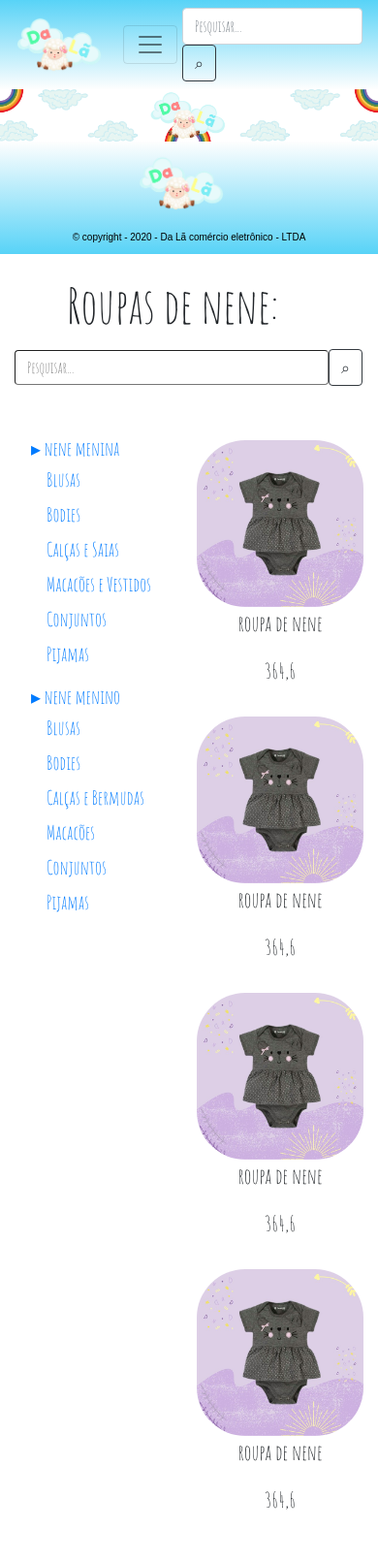
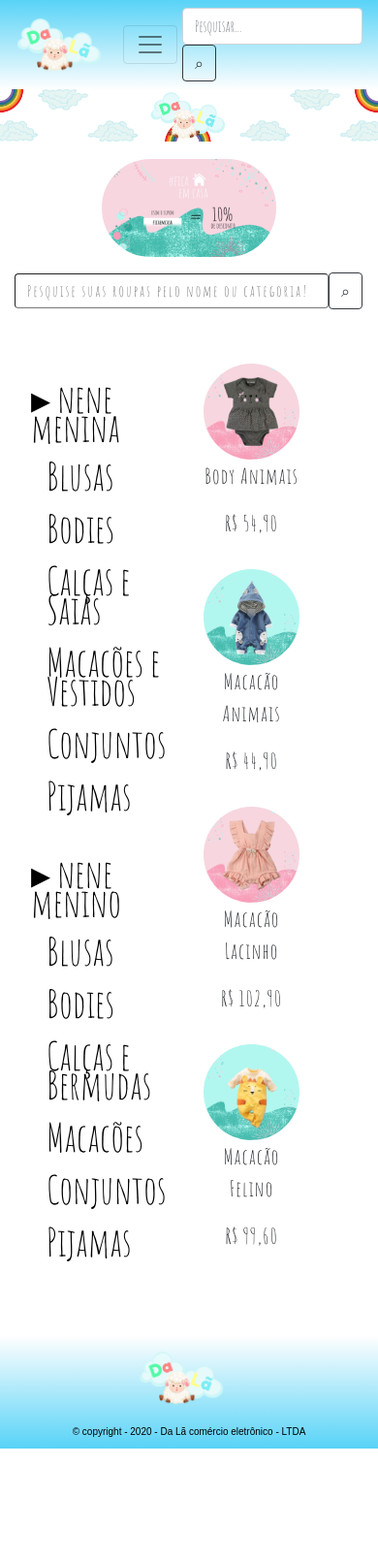
Before and after one commit to DarlanHenrique/-Equipe-2-Trainee-2020.1, a PHP site: page /pgvendas.html in a window 390 px wide. Shown: the whole page at 97% size. After the commit the page ends 1494 px from the top, so only its background shows below. Run offline with PHP 8.4, Linux system fonts and the light colour scheme.

Commit message:
att geral menos navbar, responsividade ok acho

```diff
--- a/css/styles.css
+++ b/css/styles.css
@@ -38,12 +38,13 @@ body {
 }
 
 .container h1 {
-	font-weight: 50;
-	font-size: 50px;
-	text-align: left;
-	margin-left: 15%;
+	text-align: center;
 	padding-top: 5%;
 	padding-bottom: 2%;
+}
+.prom{
+	border-radius: 50px;
+	width: 50%;
 }
 
 .barrapsq {
@@ -52,8 +53,11 @@ border-radius: 4px;
 padding-left: 12px;
 line-height: 32px;
 border-width: 1px;
+letter-spacing: 2px;
 }
-
+.nav-link{
+	color: black;
+}
 .barracategoria {
 	font-size: 20px;
 	line-height: 12px;
@@ -76,12 +80,22 @@ border-width: 1px;
 .cardtxt {
 	text-align: center;
 	font-size: 22px;
+	letter-spacing: 1px;
 }
 
 
 @media (max-width: 1000px) {
-	.card {
+	.card-deck {
 		display: inline-block;
-		width: 100%;
+		width: 60%;
+		border-radius: 40px;
+		padding-bottom: 40px;
 	}
+.barracategoria {
+	font-size: 40px;
+	line-height: 30px;
 }
+.colun1pv {
+	width:50%;
+}
+}
--- a/pgvendas.html
+++ b/pgvendas.html
@@ -49,16 +49,6 @@
     <main>
 
     </main>
-    <footer>
-      <nav class="navbar navbar-light justify-content-center">
-        <a class="navbar-brand" href="#">
-          <img src="img/Da_lã_Logo_2.png" width="90" height="60" alt="Logotipo Da Lã">
-        </a>
-
-      </nav>
-      <p class="copyright">&copy; copyright - 2020 - Da Lã comércio eletrônico - LTDA </p>
-
-    </footer>
 
 	</head>
 
@@ -66,11 +56,12 @@
 
 		<div class="container">
 
-				<h1>Roupas de nene:</h1>
+				<h1>
+				      <img class="prom" src="img/cupom.png" alt="Cupom FICAEMCASA">
 
-
+				  </h1>
 	            <form class="form-inline pesquisa">
-	              <input class="barrapsq" class="form-control mr-sm-2" type="search" placeholder="Pesquisar..." aria-label="Pesquisar">
+	              <input class="barrapsq" class="form-control mr-sm-2" type="search" placeholder="Pesquise suas roupas pelo nome ou categoria!" aria-label="Pesquisar">
 	              <button type="submit" class="btn btn-outline-dark">&#8981</button>
 	            </form>
 
@@ -110,31 +101,31 @@
 			<div class="col py-3 px-lg-5">
                 	<div class="card-deck">
 					  <div class="card">
-					    <img class="cardimg" src="img/ft1.jpg" alt="Imagem de capa do card">
+					    <img class="cardimg" src="img/roupa1.jpeg" alt="Imagem de capa do card">
 					    <div class="cardtxt">
-					      <p>roupa de nene</p>
-					      <p>364,6</p>
+					      <p>Body Animais</p>
+					      <p>R$ 54,90</p>
 					    </div>
 					  </div>
 					  <div class="card">
-					    <img class="cardimg" src="img/ft1.jpg" alt="Imagem de capa do card">
+					    <img class="cardimg" src="img/roupa2.jpeg" alt="Imagem de capa do card">
 					    <div class="cardtxt">
-					      <p>roupa de nene</p>
-					      <p>364,6</p>
+					      <p>Macacão Animais</p>
+					      <p>R$ 44,90</p>
 					    </div>
 					  </div>
 					  <div class="card">
-					    <img class="cardimg" src="img/ft1.jpg" alt="Imagem de capa do card">
+					    <img class="cardimg" src="img/roupa3.jpeg" alt="Imagem de capa do card">
 					    <div class="cardtxt">
-					      <p>roupa de nene</p>
-					      <p>364,6</p>
+					      <p>Macacão Lacinho</p>
+					      <p>R$ 102,90</p>
 					    </div>
 					  </div>
 					   <div class="card">
-					    <img class="cardimg" src="img/ft1.jpg" alt="Imagem de capa do card">
+					    <img class="cardimg" src="img/roupa4.jpeg" alt="Imagem de capa do card">
 					    <div class="cardtxt">
-					      <p>roupa de nene</p>
-					      <p>364,6</p>
+					      <p>Macacão Felino</p>
+					      <p>R$ 99,60</p>
 					    </div>
 					  </div>
 					</div>
@@ -142,7 +133,16 @@
 			</div>
 		</div>
 
+		    <footer>
+      <nav class="navbar navbar-light justify-content-center">
+        <a class="navbar-brand" href="#">
+          <img src="img/Da_lã_Logo_2.png" width="90" height="60" alt="Logotipo Da Lã">
+        </a>
 
+      </nav>
+      <p class="copyright">&copy; copyright - 2020 - Da Lã comércio eletrônico - LTDA </p>
+
+    </footer>
 
 	</body>
 	<script src="https://code.jquery.com/jquery-3.3.1.slim.min.js" integrity="sha384-q8i/X+965DzO0rT7abK41JStQIAqVgRVzpbzo5smXKp4YfRvH+8abtTE1Pi6jizo" crossorigin="anonymous"></script>
```
Also changed, not shown: img/cupom.png (added), img/ft1.jpg (deleted), img/lupa.png (deleted), img/roupa1.jpeg (added), img/roupa2.jpeg (added), img/roupa3.jpeg (added), img/roupa4.jpeg (added).
